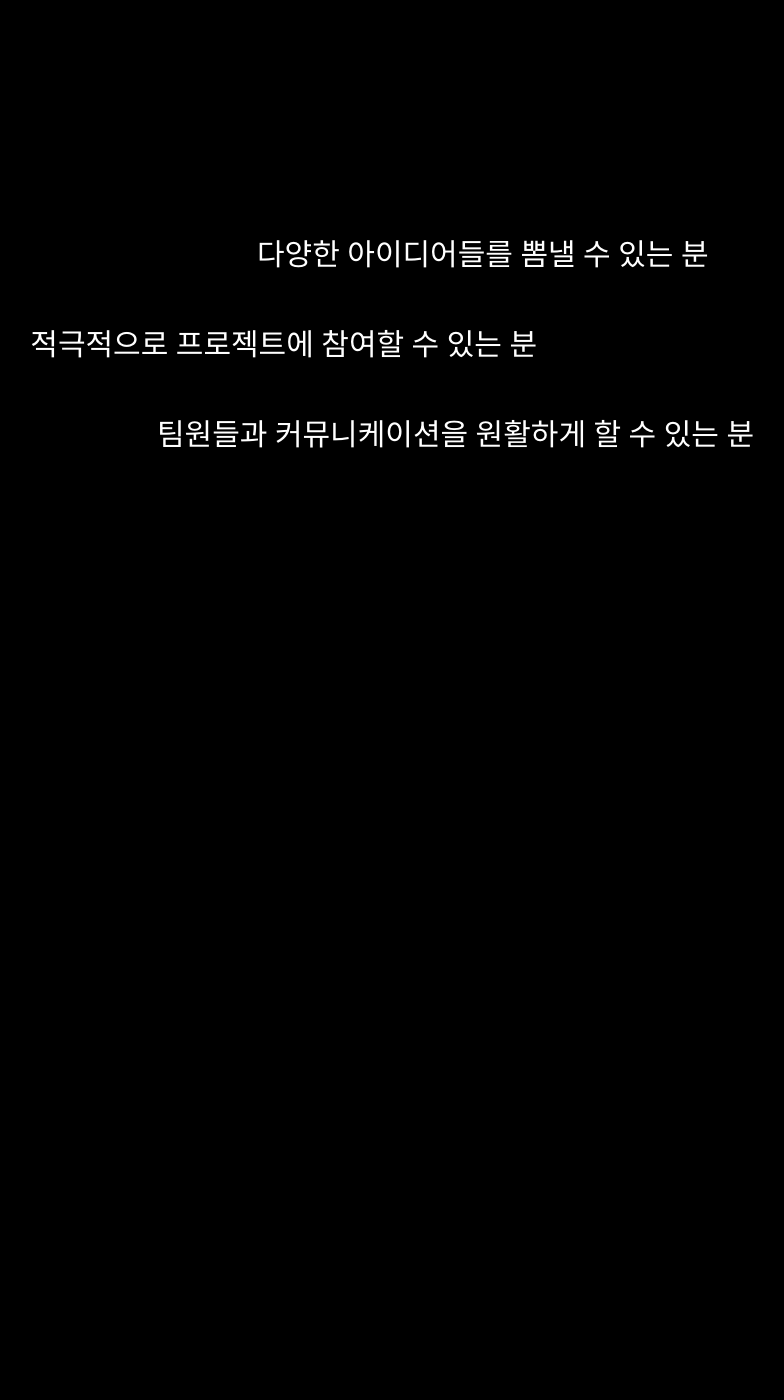
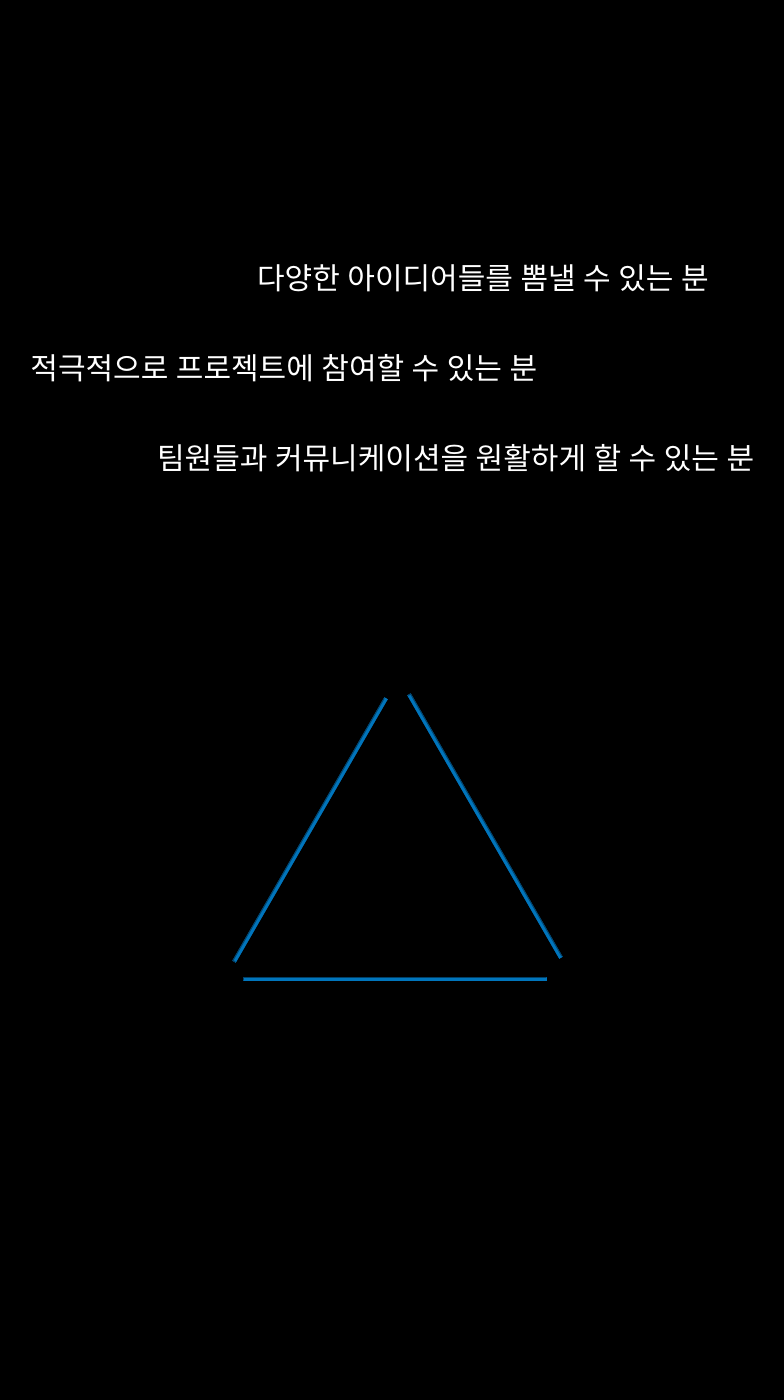
Before and after one commit to myeongjunkim/Pretty-Lion, a Django app: template PrettyLion/mainboard/templates/index.html in a window 1280 px wide. Shown: the part 490-1890 px from the top of the page, without its empty margins (243-1027 px from the left). After the commit the page ends 1471 px from the top, so only its background shows below. Run offline with Django 4.2, Linux system fonts and the light colour scheme; the template is opened without the code that fills it, so the values that code supplies are empty.

Commit message:
feat:add triangle lines

```diff
--- a/PrettyLion/mainboard/static/css/index.css
+++ b/PrettyLion/mainboard/static/css/index.css
@@ -2,8 +2,7 @@ section{
     display:flex;
     justify-content: center;
     width:100vw;
-    height:600px;
-
+    margin-bottom: 150px;
 }
 
 .main-section{
@@ -98,6 +97,29 @@ section{
     position: absolute;
     left:400px;
 }
+/* triangle section */
+.triangle-section{
+    padding: 150px;
+}
+hr{
+    width:300px;
+    background-color:#0075BC;
+    padding:1px;
+    color:#0075BC;
+    border-color: #0075BC;
+}
+.triangle-line--left{
+    transform: rotate( 60deg );
+    margin-left: 175px;
+}
+.triangle-line--right{
+    transform: rotate( -60deg );
+    margin-right: 175px
+}
+.triangle-line--bottom{
+    margin-top: 145px;
+    margin-left: 85px;
+}
 
 @keyframes slide-left--top{
     from{
--- a/PrettyLion/mainboard/templates/index.html
+++ b/PrettyLion/mainboard/templates/index.html
@@ -37,8 +37,15 @@
         <div class="sentence left-text--bottom">팀원들과 커뮤니케이션을 원활하게 할 수 있는 분</div>
     </div>
 </section>
+
 <br><br><br><br><br>
 <section>
-    <div></div>
+    <div class="triangle-section">
+        <div class="triangle-line--left"><hr></div>
+        <div class="triangle-line--right"><hr></div>
+        <div class="triangle-line--bottom"><hr></div>
+
+        <div class="talent-text--top"></div>
+    </div>
 </section>
 {% endblock %}
```
